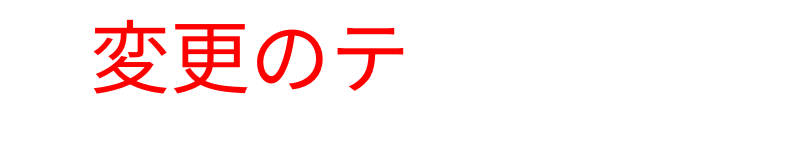
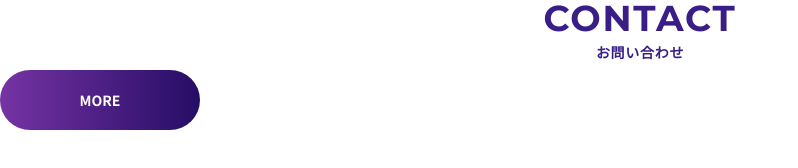
Before and after one commit to s-degu/codeups-live-03, a website: page index.html in a window 1280 px wide. Shown: the whole page, without its empty margins (0-798 px from the left). Drawn offline with nearby package versions, Linux system fonts and the light colour scheme.

Commit message:
index.html 色などの変数指定 共通パーツ  -section title  -button 追加

```diff
--- a/index.html
+++ b/index.html
@@ -17,6 +17,11 @@
   <meta property="og:description" content="" />
   <!-- ファビコン -->
   <link rel="”icon”" href="" />
+  <!-- Google font -->
+  <link rel="preconnect" href="https://fonts.googleapis.com">
+  <link rel="preconnect" href="https://fonts.gstatic.com" crossorigin>
+  <link href="https://fonts.googleapis.com/css2?family=Noto+Sans+JP:wght@400;700&display=swap" rel="stylesheet">
+  <link href="https://fonts.googleapis.com/css2?family=M+PLUS+Rounded+1c:wght@400;500;700&family=Montserrat:wght@400;700&display=swap" rel="stylesheet">
   <!-- css -->
   <link rel="stylesheet" href="./css/styles.css">
   <!-- JavaScript -->
@@ -24,8 +29,15 @@
   <script defer src="./js/script.js"></script>
 </head>
 <body>
-  <div class="l-inner">
-  <p class="c-test">変更のテ</p>
-</div>
+  <div class="c-section-header">
+    <h2 class="c-section-header__title">contact</h2>
+    <p class="c-section-header__sub-title">お問い合わせ</p>
+  </div>
+
+  <a href="#" class="c-button">more</a>
+
+
+
+
 </body>
 </html>
--- a/src/sass/global/_setting.scss
+++ b/src/sass/global/_setting.scss
@@ -4,7 +4,7 @@
 // インナー幅設定
 ////////////////////
 // コンテンツのインナー幅（最も共通の幅が多い部分）
-$inner: 1100px;
+$inner: 1110px;
 // ※キャンパス幅ではなくインナーの幅を指す
 
 // 余白
@@ -17,8 +17,9 @@ $padding-sp: 20px;
 // フォント設定
 ////////////////////
 
-$base-font-family: "";
-$second-font-family: "";
+
+$base-font-family: 'Noto Sans JP', sans-serif;
+$en-font-family: 'Montserrat', sans-serif;
 // ※検証ツールでしっかり反映されているか確認する
 
 body {
@@ -26,7 +27,6 @@ body {
 }
 
 // フォントウェイト
-$regular: 300;
 $normal: 400;
 $bold: 700;
 
@@ -35,8 +35,10 @@ $bold: 700;
 ////////////////////
 
 //色指定（共通性のあるものは出来る限り指定すると良い）
-$black: #111;
+$black: #333;
+$bg-black: #120E19;
 $white: #fff;
+$blue: #391E88;
 
 
 ////////////////////
--- /dev/null
+++ b/src/sass/object/component/_c-button.scss
@@ -0,0 +1,15 @@
+@use 'global' as *;
+
+.c-button {
+  background: transparent linear-gradient(90deg, #7633a4 0%, #250d65 100%) 0 0 no-repeat padding-box;
+  border-radius: 50px;
+  color: $white;
+  display: inline-block;
+  font-size: rem(14);
+  font-weight: $bold;
+  padding: rem(23) 0;
+  min-width: rem(200);
+  text-align: center;
+  text-transform: uppercase;
+  line-height: 1;
+}
--- /dev/null
+++ b/src/sass/object/component/_c-section-header.scss
@@ -0,0 +1,31 @@
+@use 'global' as *;
+
+.c-section-header {
+  color: $blue;
+  text-align: center;
+}
+
+.c-section-header__title {
+  font-family: $en-font-family;
+  font-size: rem(30);
+  font-weight: $bold;
+  letter-spacing: .05em;
+  line-height: calc(37/30);
+  text-transform: uppercase;
+  line-height: 1;
+  @include mq(md) {
+    font-size: rem(36);
+  }
+}
+
+.c-section-header__sub-title {
+  font-family: $en-font-family;
+  font-size: rem(13);
+  font-weight: $bold;
+  letter-spacing: .05em;
+  line-height: calc(32/13);
+  text-transform: uppercase;
+  @include mq(md) {
+    font-size: rem(14);
+  }
+}
--- a/src/sass/object/component/_c-test.scss
+++ b/src/sass/object/component/_c-test.scss
@@ -4,3 +4,8 @@
   color: red;
   font-size: rem(80);
 }
+.c-test--en {
+ font-family: $en-font-family;
+ font-size: rem(40);
+ font-weight: $bold;
+}
```
Also changed, not shown: css/styles.css, 1 other file.
